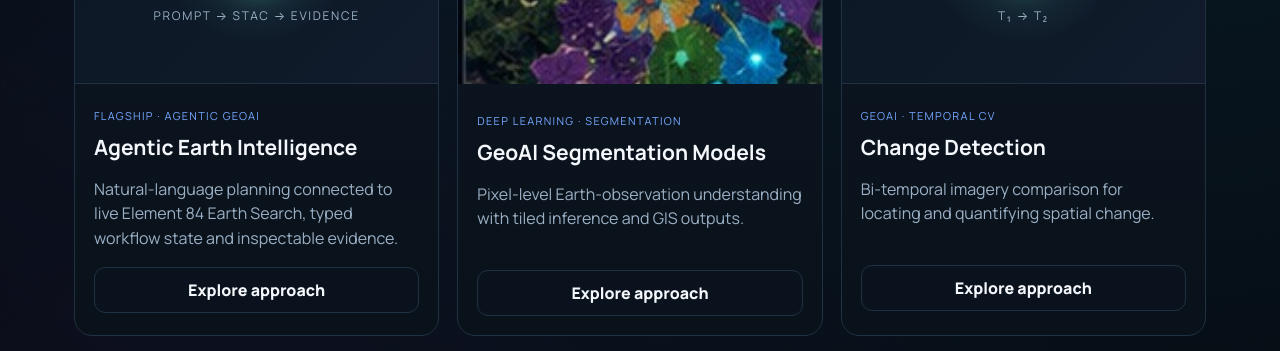
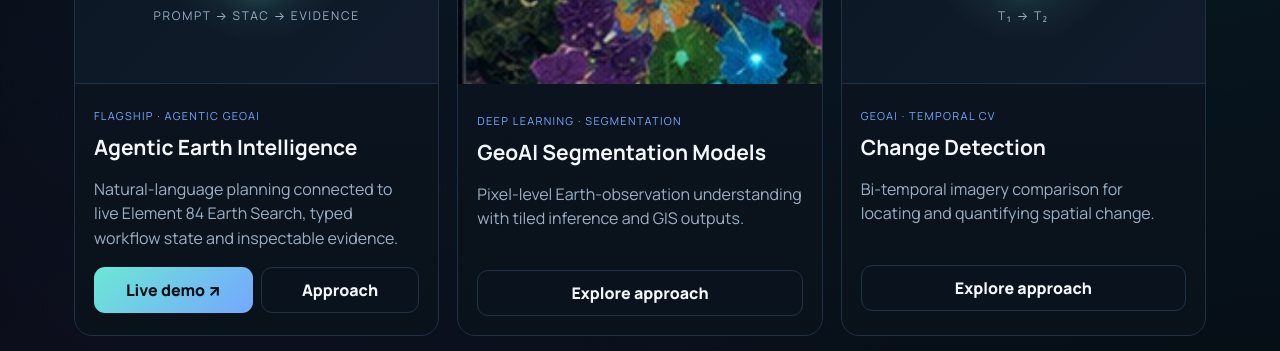
Before and after one commit to tushar2159/geoai-portfolio, a plain HTML site: page index.html in a window 1280 px wide. Shown: the part 1226-1577 px from the top of the page. Drawn offline with Linux system fonts and the light colour scheme.

Commit message:
Link flagship live demo

```diff
--- a/index.html
+++ b/index.html
@@ -8,7 +8,7 @@
   <link rel="preconnect" href="https://fonts.googleapis.com" />
   <link rel="preconnect" href="https://fonts.gstatic.com" crossorigin />
   <link href="https://fonts.googleapis.com/css2?family=Manrope:wght@400;600;700;800&amp;family=Syne:wght@600;700;800&amp;display=swap" rel="stylesheet" />
-  <link rel="stylesheet" href="styles.css?v=12" />
+  <link rel="stylesheet" href="styles.css?v=13" />
 </head>
 <body>
   <header class="nav">
@@ -63,7 +63,7 @@
       </div>
 
       <div class="project-grid">
-        <article class="project-card feature-card agents" data-category="ai"><div class="card-art"><b>◉</b><span>prompt → STAC → evidence</span></div><div class="project-body"><span>FLAGSHIP · AGENTIC GEOAI</span><h3>Agentic Earth Intelligence</h3><p>Natural-language planning connected to live Element 84 Earth Search, typed workflow state and inspectable evidence.</p><button class="case-btn" data-case="agentic-earth">Explore approach</button></div></article>
+        <article class="project-card feature-card agents" data-category="ai"><div class="card-art"><b>◉</b><span>prompt → STAC → evidence</span></div><div class="project-body"><span>FLAGSHIP · AGENTIC GEOAI</span><h3>Agentic Earth Intelligence</h3><p>Natural-language planning connected to live Element 84 Earth Search, typed workflow state and inspectable evidence.</p><div class="project-actions"><a class="live-btn" href="https://tushar2159.github.io/agentic-earth-intelligence/" target="_blank" rel="noopener">Live demo ↗</a><button class="case-btn" data-case="agentic-earth">Approach</button></div></div></article>
         <article class="project-card" data-category="geoai"><img src="assets/segmentation.jpg" alt="GeoAI segmentation visual" /><div class="project-body"><span>DEEP LEARNING · SEGMENTATION</span><h3>GeoAI Segmentation Models</h3><p>Pixel-level Earth-observation understanding with tiled inference and GIS outputs.</p><button class="case-btn" data-case="segmentation-models">Explore approach</button></div></article>
         <article class="project-card feature-card change" data-category="geoai"><div class="card-art"><b>Δ</b><span>t₁ → t₂</span></div><div class="project-body"><span>GEOAI · TEMPORAL CV</span><h3>Change Detection</h3><p>Bi-temporal imagery comparison for locating and quantifying spatial change.</p><button class="case-btn" data-case="change-detection">Explore approach</button></div></article>
         <article class="project-card feature-card timeseries" data-category="geoai"><div class="card-art"><b>∿</b><span>time series</span></div><div class="project-body"><span>EARTH OBSERVATION · ANALYTICS</span><h3>Satellite Time-Series Intelligence</h3><p>Temporal feature engineering, phenology summaries and anomaly detection.</p><button class="case-btn" data-case="timeseries">Explore approach</button></div></article>
--- a/styles.css
+++ b/styles.css
@@ -29,6 +29,7 @@
 .project-card:hover{transform:translateY(-4px);border-color:#3d5971}.project-card.hidden{display:none}
 .project-card>img{width:100%;height:210px;object-fit:cover}.project-body{padding:19px}.project-body>span{font-size:11px;letter-spacing:.12em;color:var(--accent2)}
 .project-body h3{font-size:21px;margin:8px 0}.project-body p{color:var(--muted);line-height:1.55;min-height:72px}.case-btn{width:100%;background:#0a131d;color:var(--text);border:1px solid var(--border);border-radius:11px;padding:11px;cursor:pointer;font-weight:800}
+.project-actions{display:grid;grid-template-columns:1fr 1fr;gap:8px}.project-actions .case-btn{min-width:0}.live-btn{display:grid;place-items:center;border-radius:11px;padding:11px;background:linear-gradient(135deg,var(--accent),var(--accent2));color:#031015;font-weight:800;text-align:center}
 .github-section{border-top:1px solid rgba(255,255,255,.06)}.repo-intro{color:var(--muted);margin:-8px 0 24px}.repo-grid{display:grid;grid-template-columns:1fr 1fr;gap:13px}
 .repo-card{display:grid;grid-template-columns:auto 1fr auto;align-items:center;gap:16px;padding:18px;border:1px solid var(--border);border-radius:15px;background:#09121b}
 .repo-card:hover{border-color:var(--accent2);background:#0c1823}.repo-card h3{margin:0 0 5px;font-size:17px}.repo-card p{margin:0;color:var(--muted);font-size:14px}.repo-icon{width:42px;height:42px;border-radius:11px;background:#122231;display:grid;place-items:center;color:var(--accent)}
```
